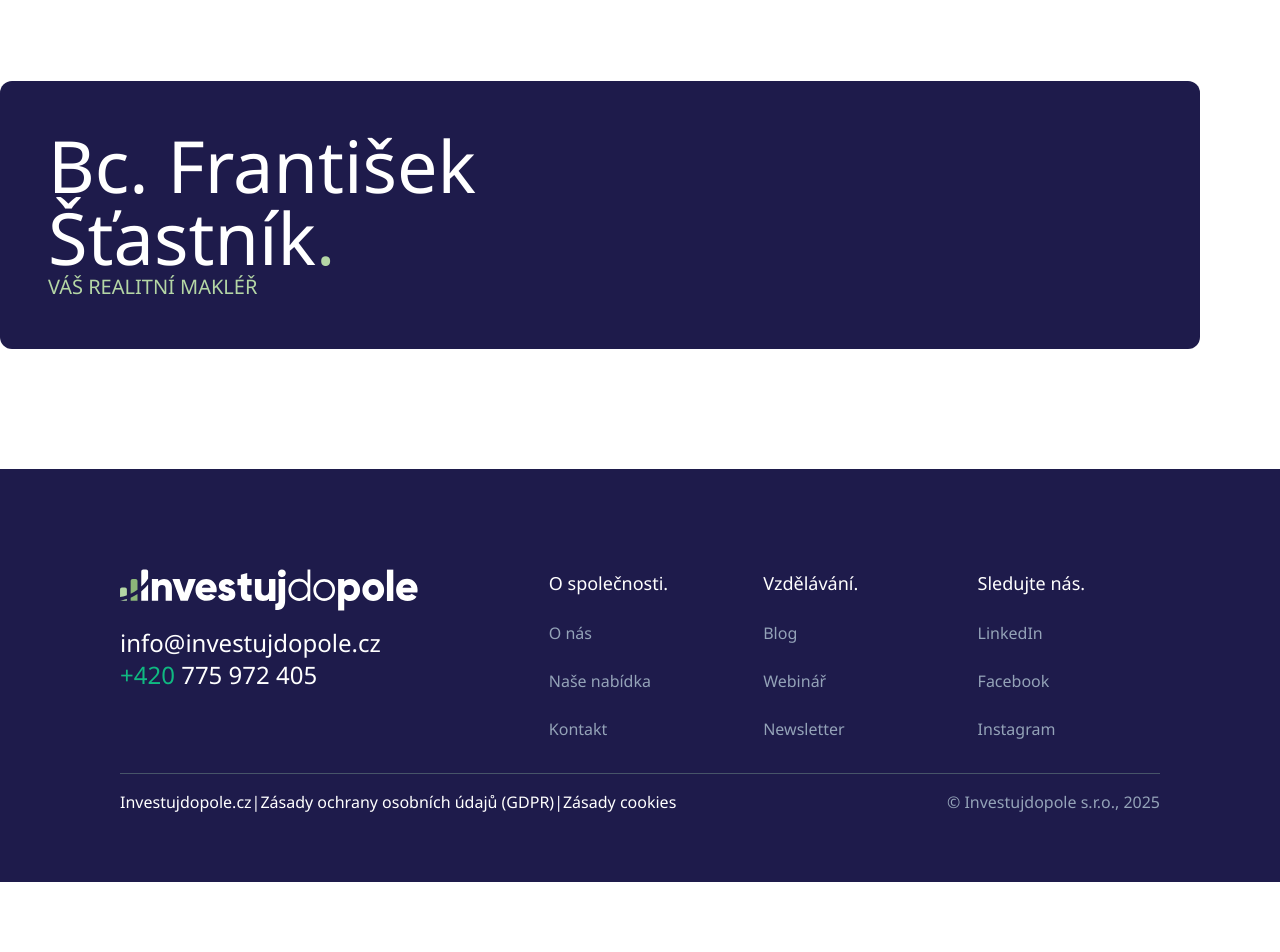
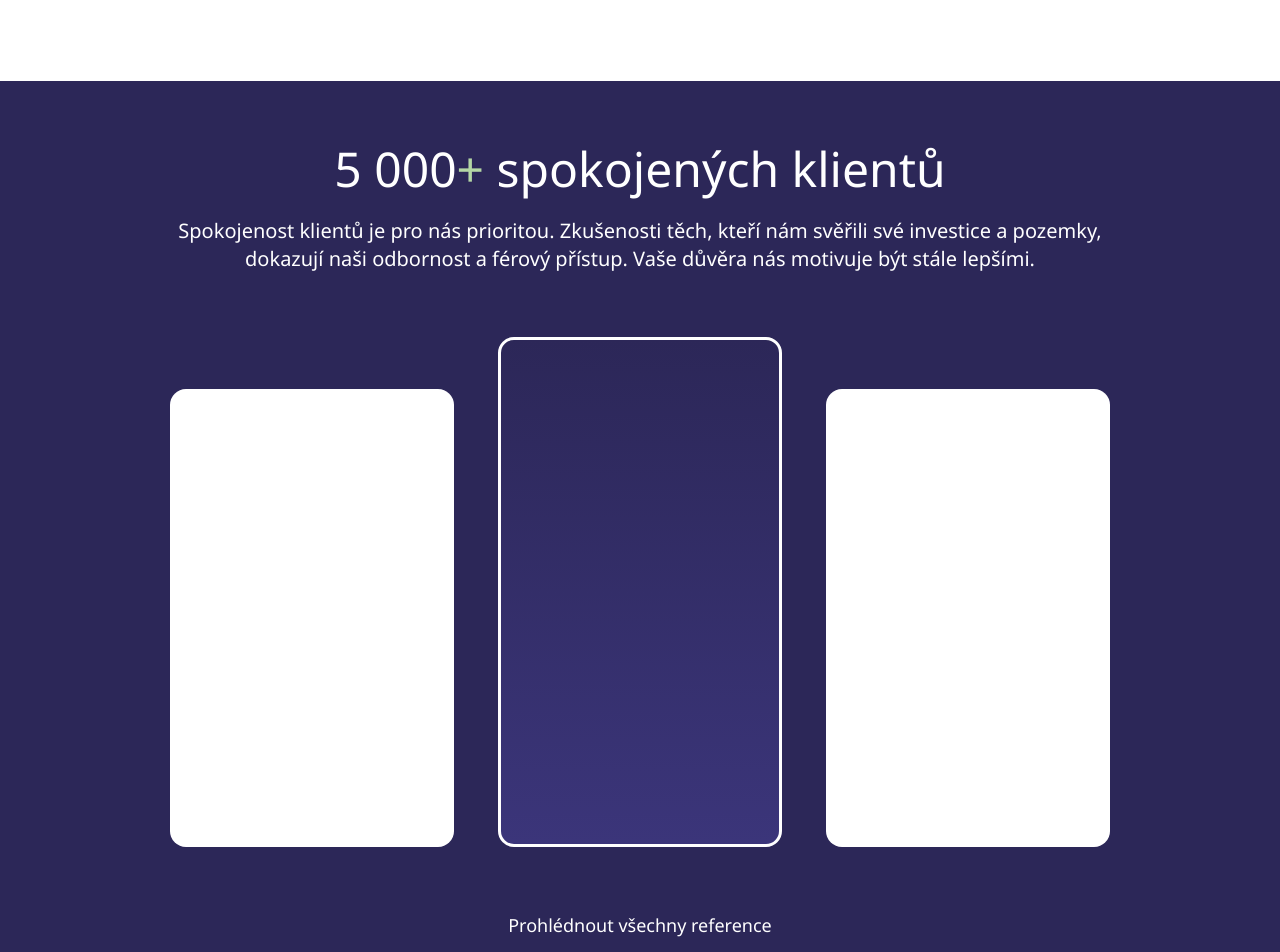
Before and after one commit to violinie/investujdopole2.1, a Next.js app: page / in a window 1280 px wide. Shown: the part 5220-6172 px from the top of the page. Before the commit the page ends 6102 px from the top, so only its background shows below. Built offline with nearby package versions, Linux system fonts and the light colour scheme.

Commit message:
feat: add section video testimonials

```diff
--- a/src/app/page.tsx
+++ b/src/app/page.tsx
@@ -244,6 +244,32 @@ export default function Home() {
 			</div>
 		</section>
 
+		<section className="bg-[#2c2758] py-16 flex flex-col justify-center text-center gap-16">
+			<div className="grid gap-6">
+				<div className="text-5xl">
+					<span className="text-white">5 000</span>
+					<span className="text-[#b4d6a5]">+</span>
+					<span className="text-white"> spokojených klientů</span>
+				</div>
+				<div className="mx-auto text-white text-xl max-w-[1000px]">Spokojenost klientů je pro nás prioritou. Zkušenosti těch, kteří nám svěřili své investice a pozemky, dokazují naši odbornost a férový přístup. Vaše důvěra nás motivuje být stále lepšími.</div>
+			</div>
+			<div className="self-center grid grid-cols-[1fr_1fr_1fr] items-end gap-11">
+				<div className="h-[458px] w-[284px] p-10 bg-white rounded-2xl">
+					{/*TODO video*/}
+				</div>
+				<div className="border-[3px] border-white h-[510px] w-[284px] p-12 bg-gradient-to-b from-[#2c2758] to-[#3b357a] rounded-2xl">
+					{/*TODO video*/}
+				</div>
+				<div className="h-[458px] w-[284px] p-10 bg-white rounded-2xl">
+					{/*TODO video*/}
+				</div>
+			</div>
+				<a href="">
+					<div className="text-white text-lg">Prohlédnout všechny reference</div>
+					{/*TODO arrow icon*/}
+				</a>
+		</section>
+
 		{/* CONTINUE HERE */}
 
 		<section className="max-w-[1200px] p-12 flex justify-between bg-indigo-950 rounded-xl">
```
